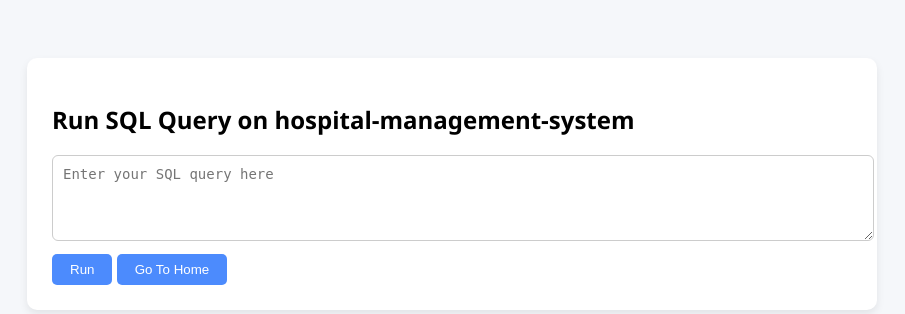
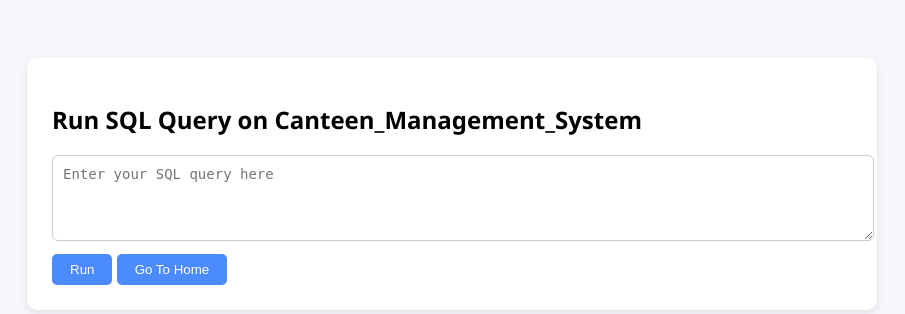
Before and after one commit to MillatSakib/Demo-Project-with-PHP, a PHP site: page /query-execution.php in a window 1280 px wide. Shown: the part 216-530 px from the top of the page, without its empty margins (188-1093 px from the left). Run offline with PHP 8.4, Linux system fonts and the light colour scheme.

Commit message:
Bug fixed

```diff
--- a/query-execution.php
+++ b/query-execution.php
@@ -71,7 +71,7 @@ ini_set('display_errors', 1);
 <body>
 
 <div class="card">
-    <h2>Run SQL Query on hospital-management-system</h2>
+    <h2>Run SQL Query on Canteen_Management_System</h2>
 
     <form method="POST">
         <textarea name="query" rows="4" placeholder="Enter your SQL query here"></textarea>
```
